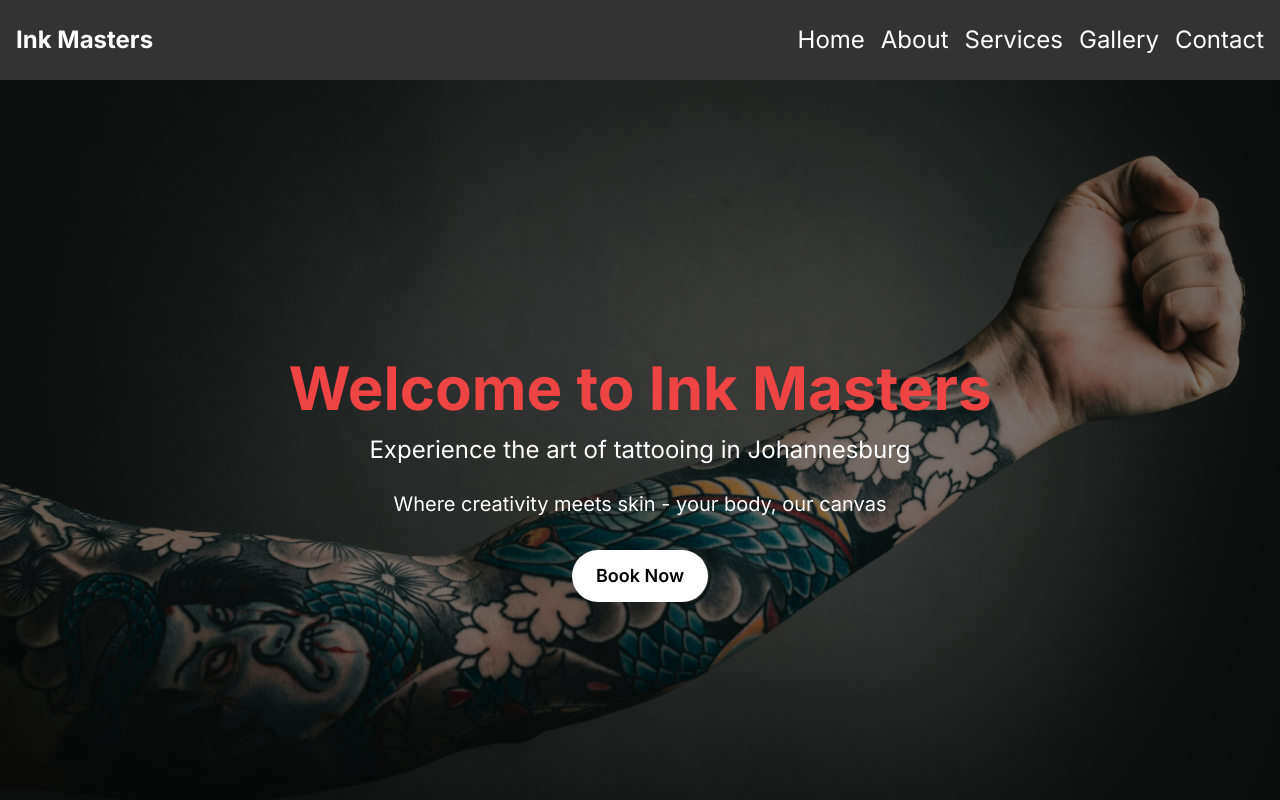
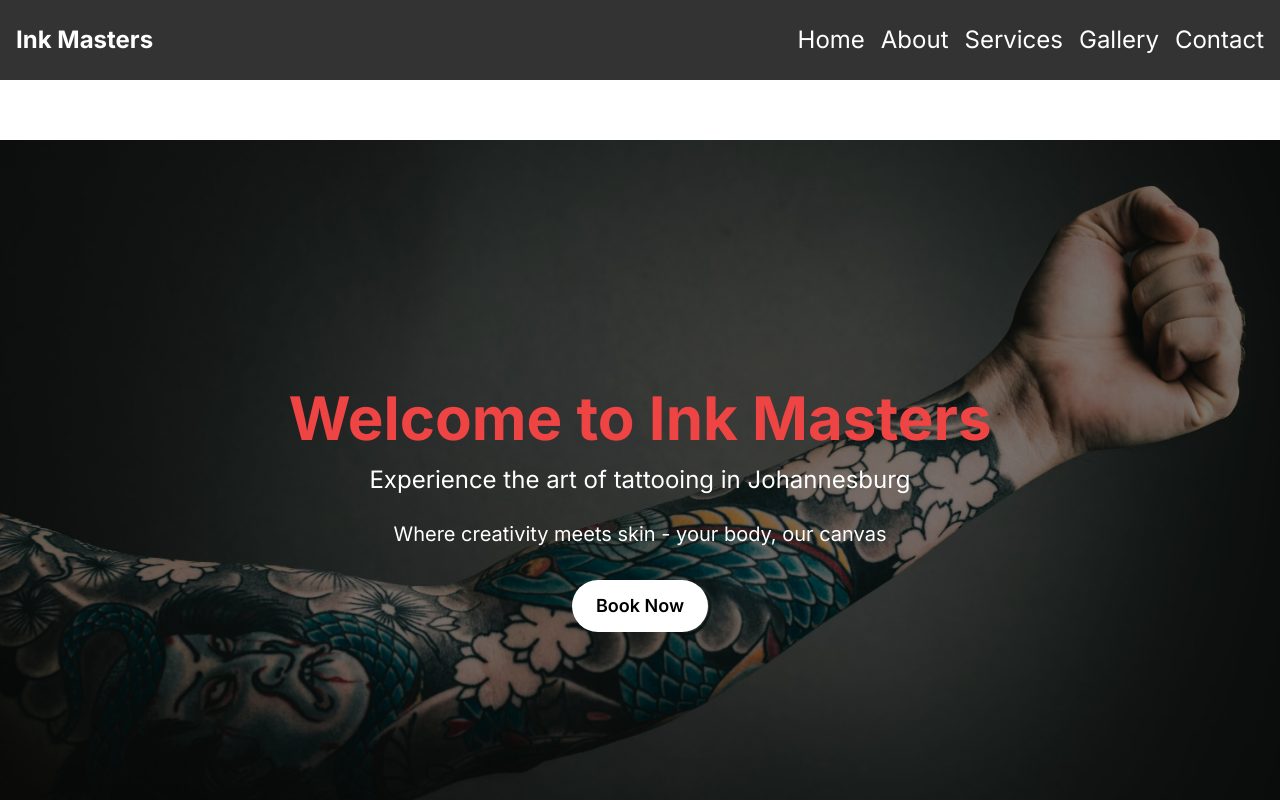
Before and after one commit to ThulaniMthembu/tattoo-parlor, a Next.js app: page / in a window 1280 px wide. Shown: the top 800 px of the page. Built offline with nearby package versions, Linux system fonts and the light colour scheme.

Commit message:
Size adjustments

```diff
--- a/src/app/page.tsx
+++ b/src/app/page.tsx
@@ -34,7 +34,8 @@ export default function Home() {
   }, [])
 
   return (
-    <div className="relative h-screen">
+    <main className="min-h-screen pt-[60px]">
+      <div className="relative h-[calc(100vh-60px)]">
         <AnimatePresence initial={false} mode="wait">
           <motion.div
             key={currentIndex}
@@ -75,5 +76,6 @@ export default function Home() {
           </div>
         </div>
       </div>
+    </main>
   )
 }
```
Lines whose indentation alone changed are shown as unchanged.
